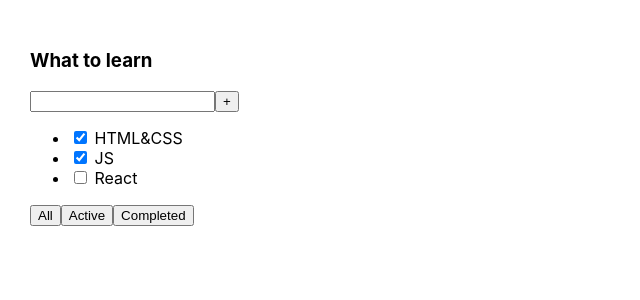
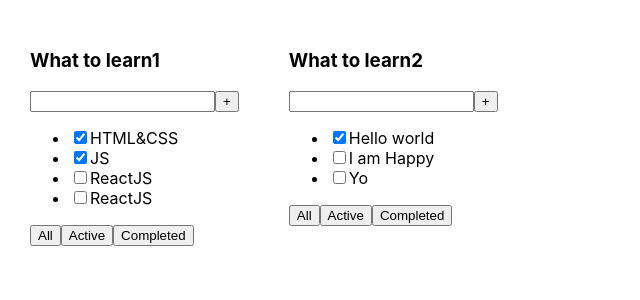
Before and after one commit to BlackLightninGg/Todolist, a React (Create React App) app: page / in a window 1280 px wide. Shown: the top 300 px of the page, without its empty margins (0-640 px from the left). Built offline with nearby package versions, Linux system fonts and the light colour scheme.

Commit message:
Create arrays with data, create and learn method .map for array, initial types for props and arrays props, create file "Todolist" and move HTML inside him

```diff
--- a/src/App.tsx
+++ b/src/App.tsx
@@ -1,26 +1,27 @@
 import React from 'react';
 import './App.css';
+import {Todolist} from "./Todolist";
 
 function App() {
+    const forTrack1 ='What to learn1'
+    const forTrack2 ='What to learn2'
+
+    const tasks1 = [
+        { id: 1, title: "HTML&CSS", isDone: true },
+        { id: 2, title: "JS", isDone: true },
+        { id: 3, title: "ReactJS", isDone: false },
+        { id: 4, title: "ReactJS", isDone: false }
+    ]
+    const tasks2 = [
+        { id: 1, title: "Hello world", isDone: true },
+        { id: 2, title: "I am Happy", isDone: false },
+        { id: 3, title: "Yo", isDone: false }
+    ]
+
     return (
         <div className="App">
-            <div>
-                <h3>What to learn</h3>
-                <div>
-                    <input/>
-                    <button>+</button>
-                </div>
-                <ul>
-                    <li><input type="checkbox" checked={true}/> <span>HTML&CSS</span></li>
-                    <li><input type="checkbox" checked={true}/> <span>JS</span></li>
-                    <li><input type="checkbox" checked={false}/> <span>React</span></li>
-                </ul>
-                <div>
-                    <button>All</button>
-                    <button>Active</button>
-                    <button>Completed</button>
-                </div>
-            </div>
+            <Todolist track1={forTrack1} track2={12345} tasks={tasks1}/>
+            <Todolist track1={forTrack2} tasks={tasks2}/>
         </div>
     );
 }
--- /dev/null
+++ b/src/Todolist.tsx
@@ -0,0 +1,43 @@
+import React from "react";
+
+//Initial types for props
+
+type PropsType = {
+    track1: string,
+    track2?: number  //? mean that may be not coming props
+    tasks: Array<TaskType>
+}
+
+//initial types for props from arrays
+
+type TaskType = {
+    id: number,
+    title: string,
+    isDone: boolean
+}
+
+//Create HTML
+
+export const Todolist = (props: PropsType) => {
+    return (
+        <div>
+            <h3>{props.track1}</h3>
+            <div>
+                <input/>
+                <button>+</button>
+            </div>
+            <ul>
+                {props.tasks.map(el => {
+                    return (
+                        <li key={el.id}><input type="checkbox" checked={el.isDone}/><span>{el.title}</span></li>
+                    )
+                })}
+            </ul>
+            <div>
+                <button>All</button>
+                <button>Active</button>
+                <button>Completed</button>
+            </div>
+        </div>
+    )
+}
--- a/src/index.tsx
+++ b/src/index.tsx
@@ -7,11 +7,7 @@
 const root = ReactDOM.createRoot(
   document.getElementById('root') as HTMLElement
 );
-root.render(
-  <React.StrictMode>
-    <App />
-  </React.StrictMode>
-);
+root.render(<App />);
 
 // If you want to start measuring performance in your app, pass a function
 // to log results (for example: reportWebVitals(console.log))
```
